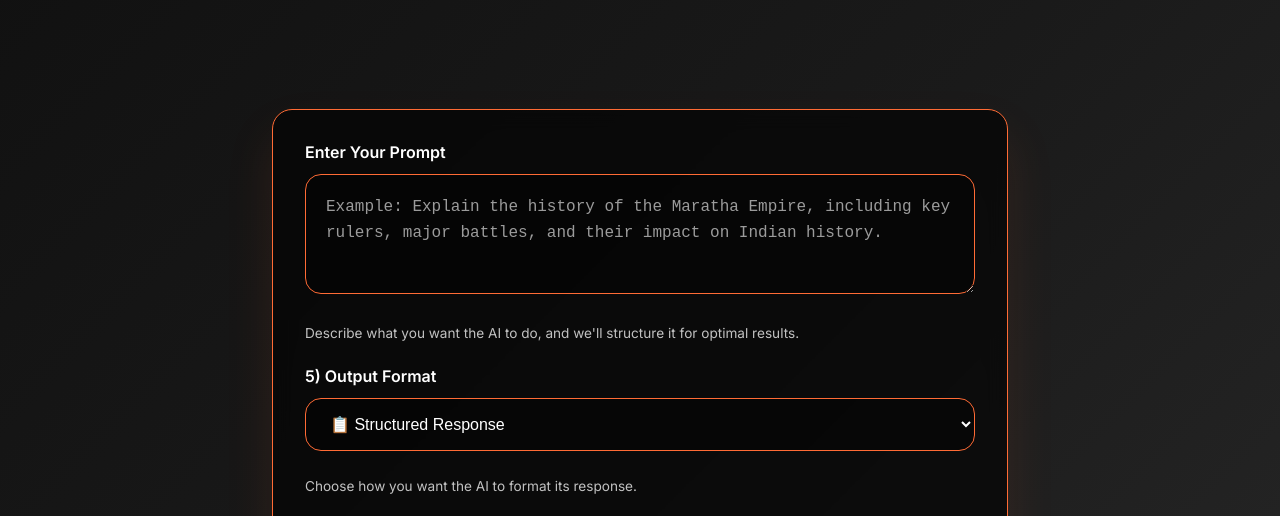
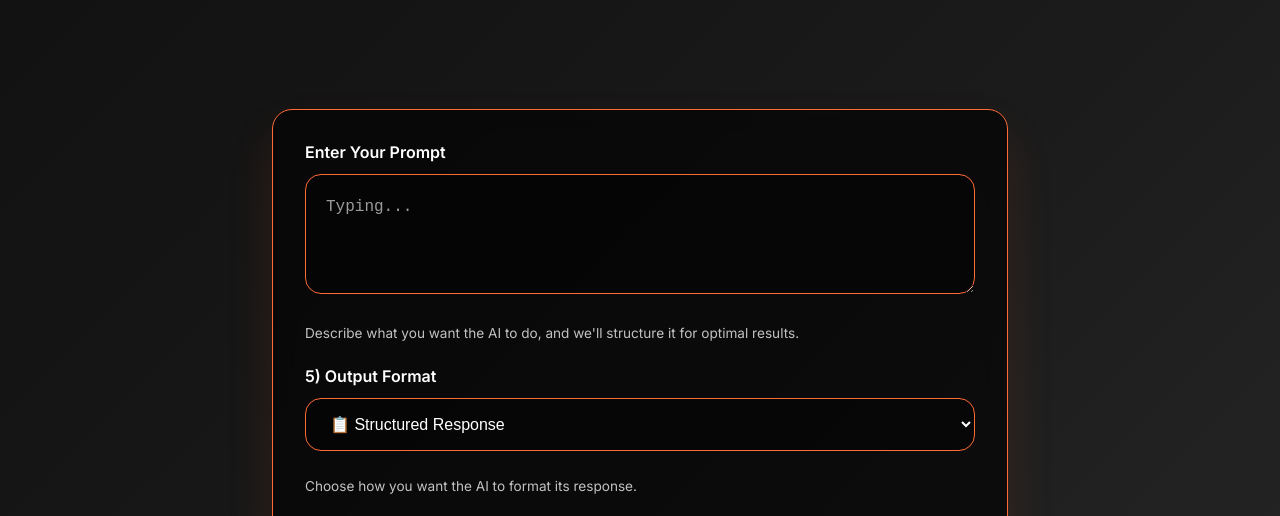
Before and after one commit to YASH544847/improv, a plain HTML site: page static/index.html in a window 1280 px wide. Shown: the part 280-796 px from the top of the page. Drawn offline with Linux system fonts and the light colour scheme; a script that the page names is missing.

Commit message:
Fix index.html frontend issues

```diff
--- a/static/index.html
+++ b/static/index.html
@@ -418,7 +418,7 @@
             <form id="promptForm">
                 <div class="form-group">
                     <label class="form-label" for="userPrompt">Enter Your Prompt</label>
-                    <textarea id="userPrompt" class="form-textarea" placeholder="Example: Explain the history of the Maratha Empire, including key rulers, major battles, and their impact on Indian history." required></textarea>
+                    <textarea id="userPrompt" class="form-textarea" placeholder="Typing..." required></textarea>
                     <small style="color: rgba(255,255,255,0.75); font-size: 0.85rem;">
                         Describe what you want the AI to do, and we'll structure it for optimal results.
                     </small>
```
